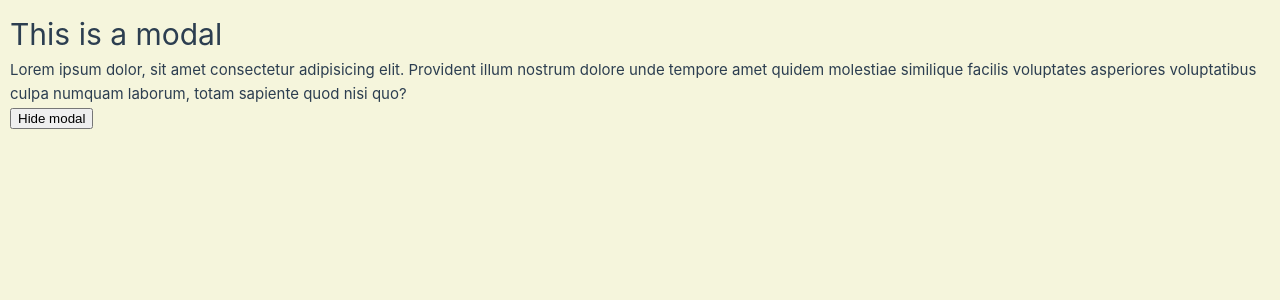
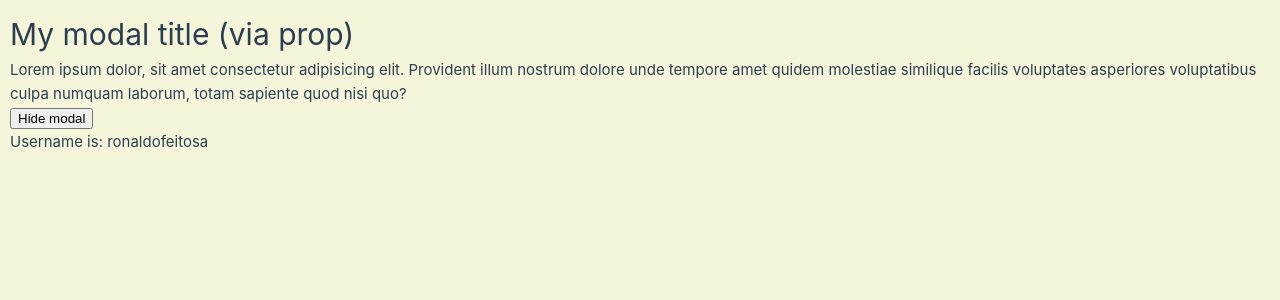
Before and after one commit to ronaldofjc/vue-composition-api-basics, a Vue app: page /modals in a window 1280 px wide. Both pictures are taken after a click on the button "Show modal". Shown: the top 300 px of the page. Built offline with nearby package versions, Linux system fonts and the light colour scheme.

Commit message:
child components, props and emits

```diff
--- a/src/App.vue
+++ b/src/App.vue
@@ -1,13 +1,29 @@
 <template>
-  <div>
-    <nav>
-      <RouterLink to="/">Home</RouterLink>
-      <RouterLink to="/modals">Modals</RouterLink>
-      <RouterLink to="/posts">Posts</RouterLink>
-    </nav>
-    <RouterView />
+  <div class="user-data">
+    {{ userData.name }} @{{ userData.username }}
   </div>
+
+  <nav>
+    <RouterLink to="/">Home</RouterLink>
+    <RouterLink to="/modals">Modals</RouterLink>
+    <RouterLink to="/posts">Posts</RouterLink>
+  </nav>
+  <RouterView />
 </template>
+
+<script setup>
+  // imports
+  import { reactive, provide } from "vue";
+
+  // user data
+  const userData = reactive({
+    name: 'Ronaldo',
+    username: 'ronaldofeitosa'
+  })
+
+  provide('userData', userData)
+
+</script>
 
 <style scoped>
 header {
@@ -45,4 +61,13 @@
   border: 0;
 }
 
+.user-data {
+  position: absolute;
+  background: beige;
+  top: 0;
+  right: 0;
+  font-size: 12px;
+  padding: 5px;
+}
+
 </style>
--- /dev/null
+++ b/src/components/Modal.vue
@@ -0,0 +1,46 @@
+<template>
+	<teleport to=".modals-container">
+		<div v-if="modelValue" class="modal">
+			<h1>{{ title }}</h1>
+			<slot />
+			<button @click="$emit('update:modelValue', false)">Hide modal</button>
+			<div>Username is: {{ userData.username }}</div>
+		</div>
+	</teleport>
+</template>
+
+<script setup>
+	// imports
+	import { inject } from 'vue'
+
+	// props
+	const props = defineProps({
+		modelValue: {
+			type: Boolean,
+			default: false
+		},
+		title: {
+			type: String,
+			default: 'No title specified'
+		}
+	})
+
+	// emits
+	const emit = defineEmits(['update:modelValue'])
+
+	// user data
+	const userData = inject('userData')
+</script>
+
+<style>
+	.modal {
+		background: beige;
+		padding: 10px;
+		position: absolute;
+		left: 0;
+		top: 0;
+		width: 100%;
+		height: 100%;
+		z-index: 1;
+	}
+</style>
--- /dev/null
+++ b/src/components/ModalDark.vue
@@ -0,0 +1,40 @@
+<template>
+	<teleport to=".modals-container">
+		<div v-if="modelValue" class="modal-dark">
+			<h1>{{ title }}</h1>
+			<slot />
+			<button @click="$emit('update:modelValue', false)">Hide modal</button>
+		</div>
+	</teleport>
+</template>
+
+<script setup>
+	// props
+	const props = defineProps({
+		modelValue: {
+			type: Boolean,
+			default: false
+		},
+		title: {
+			type: String,
+			default: 'No title specified'
+		}
+	})
+
+	// emits
+	const emit = defineEmits(['update:modelValue'])
+</script>
+
+<style>
+	.modal-dark {
+		background: #333;
+		color: white;
+		padding: 10px;
+		position: absolute;
+		left: 0;
+		top: 0;
+		width: 100%;
+		height: 100%;
+		z-index: 1;
+	}
+</style>
--- a/src/views/ModalsView.vue
+++ b/src/views/ModalsView.vue
@@ -1,33 +1,31 @@
 <template>
 	<div class="modals">
 		<h1>Modals</h1>
+		<div>
+			<label>
+				Show dark modals?
+				<input v-model="showDarkModals" type="checkbox" />
+			</label>
+		</div>
 		<button @click="showModal = true">Show modal</button>
-		<teleport to=".modals-container">
-			<div v-if="showModal" class="modal">
-				<h1>This is a modal</h1>
-				<p>Lorem ipsum dolor, sit amet consectetur adipisicing elit. Provident illum nostrum dolore unde tempore amet quidem molestiae similique facilis voluptates asperiores voluptatibus culpa numquam laborum, totam sapiente quod nisi quo?</p>
-				<button @click="showModal = false">Hide modal</button>
-			</div>
-		</teleport>
+		<component
+			v-model="showModal"
+			:is="showDarkModals ? ModalDark : Modal"
+			title="My modal title (via prop)"
+		>
+			<template #title>My new Title</template>
+			<p>Lorem ipsum dolor, sit amet consectetur adipisicing elit. Provident illum nostrum dolore unde tempore amet quidem molestiae similique facilis voluptates asperiores voluptatibus culpa numquam laborum, totam sapiente quod nisi quo?</p>
+		</component>
 	</div>
 </template>
 
 <script setup>
-	import { ref } from "@vue/reactivity";
+	// imports
+	import { ref } from 'vue'
+	import Modal from '@/components/Modal.vue'
+	import ModalDark from '@/components/ModalDark.vue'
 
 	// modals
 	const showModal = ref(false)
+	const showDarkModals = ref(false)
 </script>
-
-<style>
-	.modal {
-		background: beige;
-		padding: 10px;
-		position: absolute;
-		left: 0;
-		top: 0;
-		width: 100%;
-		height: 100%;
-		z-index: 1;
-	}
-</style>
```
Also changed, not shown: src/router/index.js (+6 -3 lines).
